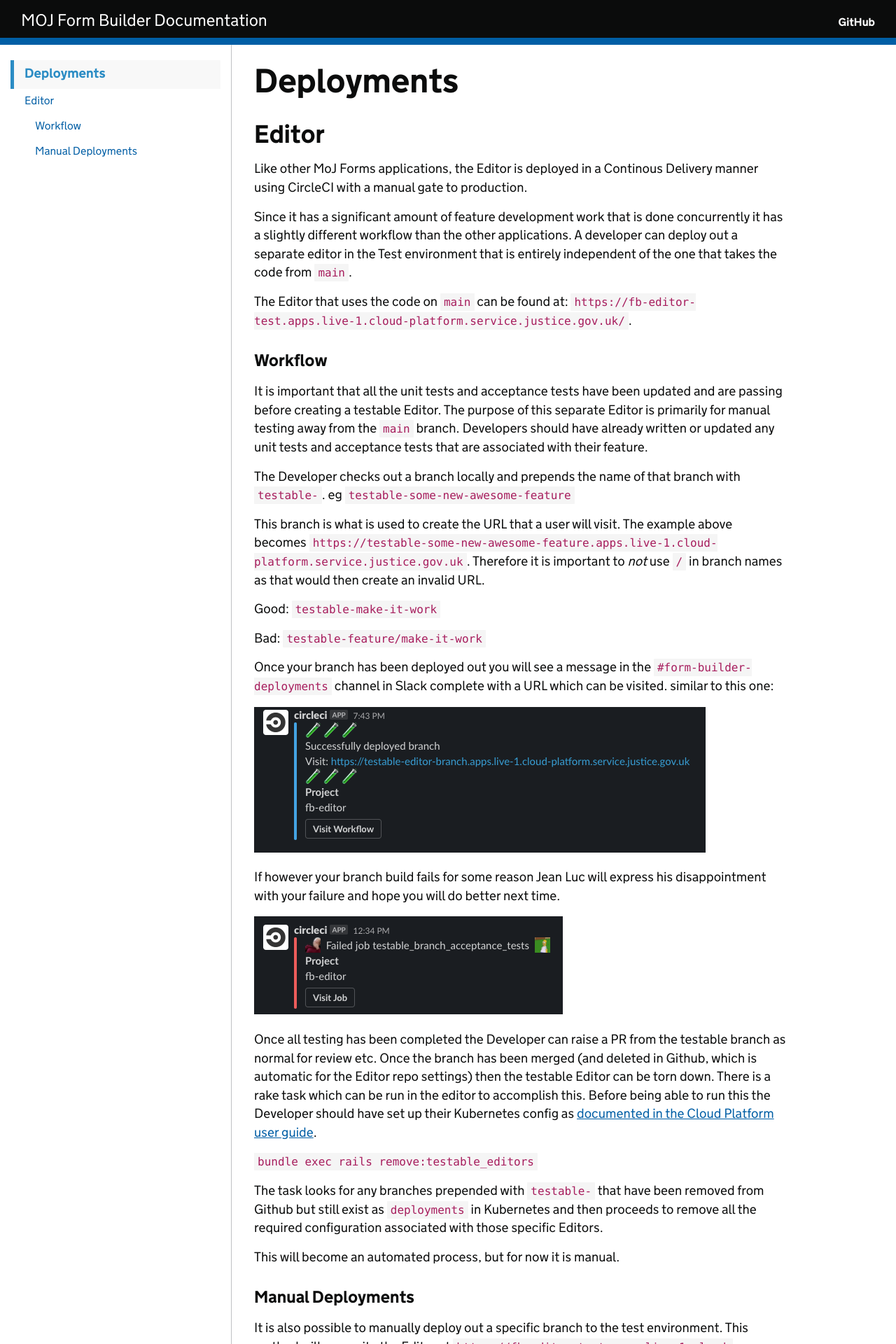
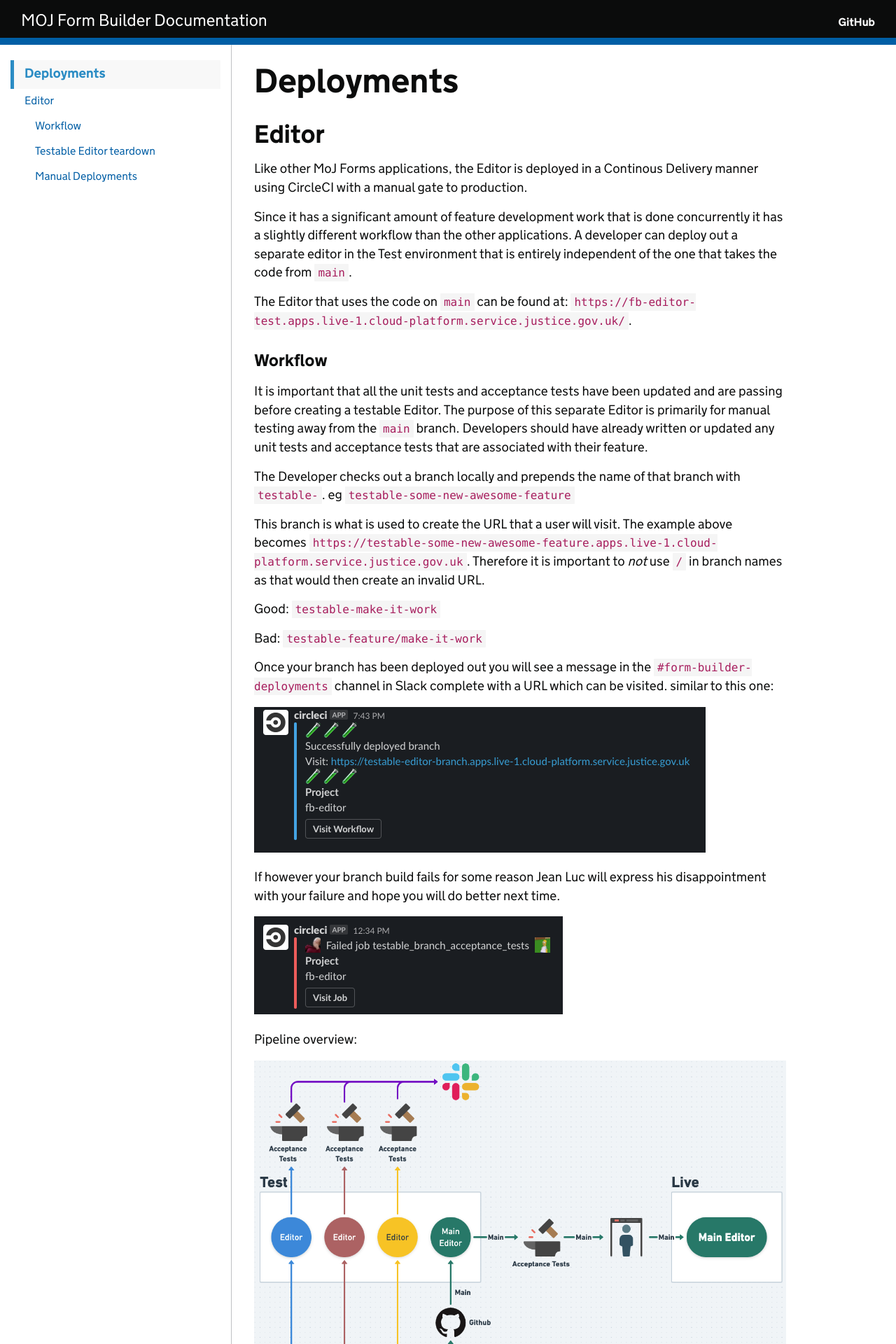
Before and after one commit to ministryofjustice/fb-guide-and-runbook, a Jekyll site: the page built from guides/deployments.md, in a window 1280 px wide. Shown: the top 1920 px of the page at 70% size. Built offline with Jekyll 4.4.1, drawn with Linux system fonts in a browser that asks for light colours; our own code applies the rules of GitHub Pages for plain Markdown files; some of the changed text lies outside the part shown.

Commit message:
Testable Editor teardown documentation
This adds documentation around the automated teardown of testable
Editors that have been merged into main.

```diff
--- a/guides/deployments.md
+++ b/guides/deployments.md
@@ -33,13 +33,21 @@ If however your branch build fails for some reason Jean Luc will express his dis
 
 ![build failure slack message](/images/build_failure.png)
 
-Once all testing has been completed the Developer can raise a PR from the testable branch as normal for review etc. Once the branch has been merged (and deleted in Github, which is automatic for the Editor repo settings) then the testable Editor can be torn down. There is a rake task which can be run in the editor to accomplish this. Before being able to run this the Developer should have set up their Kubernetes config as [documented in the Cloud Platform user guide](https://user-guide.cloud-platform.service.justice.gov.uk/documentation/getting-started/kubectl-config.html#how-to-use-kubectl-to-connect-to-the-cluster).
+Pipeline overview:
+
+![editor deployment pipeline](/images/editor_deployment_pipeline.png)
+
+### Testable Editor teardown
+
+Once all testing has been completed the Developer can raise a PR from the testable branch as normal for review etc. Once the branch has been merged (and deleted in Github, which is automatic for the Editor repo settings) then a job in CircleCI is triggered which runs a rake task:
 
 `bundle exec rails remove:testable_editors`
 
-The task looks for any branches prepended with `testable-` that have been removed from Github but still exist as `deployments` in Kubernetes and then proceeds to remove all the required configuration associated with those specific Editors.
+The task looks for any branches prepended with `testable-` that have been removed from Github but still exist as `deployments` in Kubernetes and then proceeds to remove all the required configuration associated with those specific Editors and should notify in the `#form-builder-deployments` channel in Slack.
 
-This will become an automated process, but for now it is manual.
+It is dependent upon the environment variable `K8S_SAAS_TOKEN` being set. This is the token for the CircleCI service account associated with the `formbuilder-saas-test` namespace. Most other CircleCI jobs use the token associated with the `formbuilder-repos` namespace CircleCI service account.
+
+If for some reason this is not working or the Developer needs to run it independently of CircleCI they can run the same rake task on their laptop. Before being able to run this the Developer should have set up their Kubernetes config as [documented in the Cloud Platform user guide](https://user-guide.cloud-platform.service.justice.gov.uk/documentation/getting-started/kubectl-config.html#how-to-use-kubectl-to-connect-to-the-cluster).
 
 ### Manual Deployments
 
```
Also changed, not shown: images/editor_deployment_pipeline.png (added).
